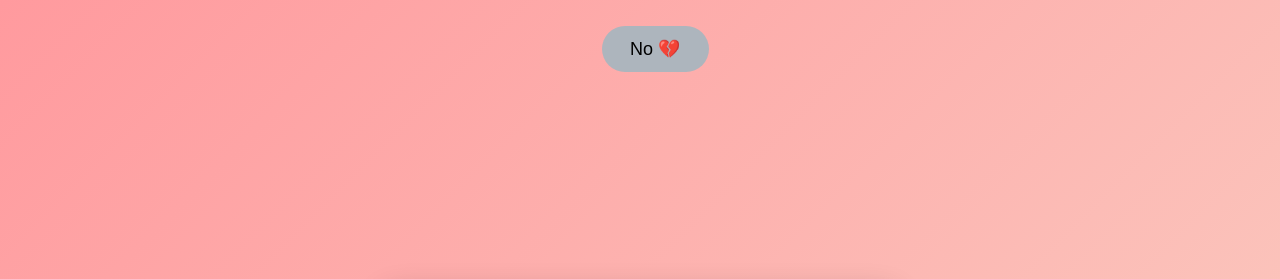
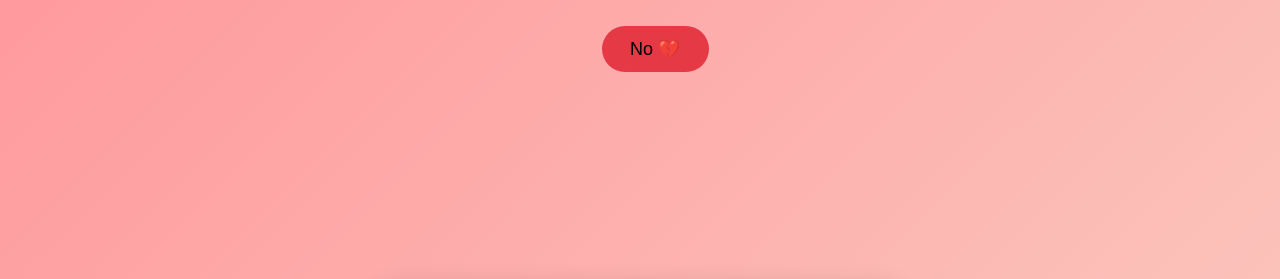
Before and after one commit to vibecoder2748/valentine, a plain HTML site: page index.html in a window 1280 px wide. Shown: the top 279 px of the page. Drawn offline with Linux system fonts and the light colour scheme.

Commit message:
Valentine 2

```diff
--- a/index.html
+++ b/index.html
@@ -45,7 +45,7 @@
     }
 
     #no {
-      background-color: #adb5bd;
+      background-color: #e63946;
       color: black;
       position: absolute;
       transition: left 0.35s ease-out, top 0.35s ease-out;
```
